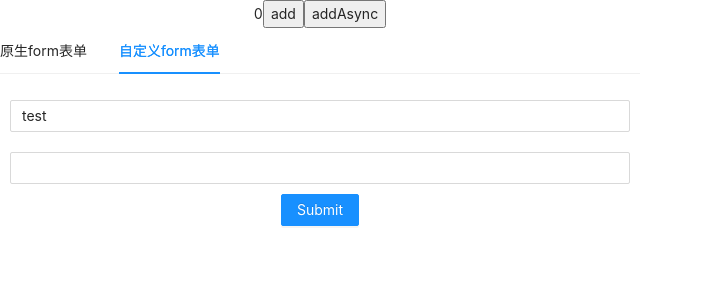
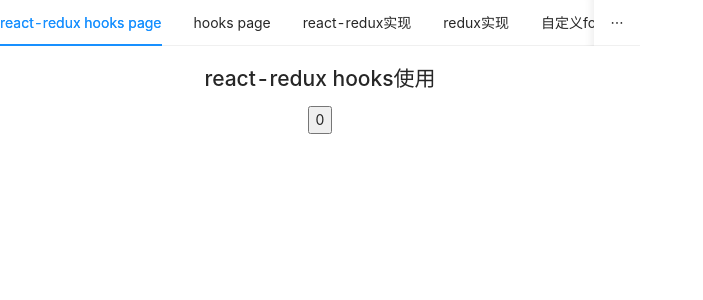
Before and after one commit to wcyswa/ReactStudy, a React (Create React App) app in the folder form-demo/: page / in a window 1280 px wide. Shown: the top 300 px of the page, without its empty margins (0-703 px from the left). Built offline with nearby package versions, Linux system fonts and the light colour scheme.

Commit message:
'react-redux代码'

```diff
--- a/form-demo/package.json
+++ b/form-demo/package.json
@@ -9,6 +9,7 @@
     "antd": "^4.17.3",
     "react": "^17.0.2",
     "react-dom": "^17.0.2",
+    "react-redux": "^7.2.6",
     "react-scripts": "5.0.0",
     "redux": "^4.1.2",
     "redux-logger": "^3.0.6",
--- a/form-demo/src/App.js
+++ b/form-demo/src/App.js
@@ -2,6 +2,10 @@ import './App.css';
 import AntdFrom from './pages/antdForm/index'
 import WcyAntdForm from "./pages/wcyAntdForm/wcyAntdForm";
 import ReduxDemo from './pages/reduxDemo/index'
+import ReactReduxDemo from "./pages/reactReduxDemo";
+import HooksPage from "./pages/hooksPage";
+import ReactReduxHooksPage from "./pages/reactReduxHooksPage";
+
 import {Tabs} from "antd";
 const { TabPane } = Tabs;
 
@@ -11,13 +15,24 @@ function App() {
     }
   return (
     <div className="App">
-        <ReduxDemo/>
-      <Tabs defaultActiveKey="2" onChange={callback}>
-          <TabPane tab="原生form表单" key="1">
-              <AntdFrom/>
+      <Tabs onChange={callback}>
+          <TabPane tab={'react-redux hooks page'} key={6}>
+              <ReactReduxHooksPage/>
+          </TabPane>
+          <TabPane tab={'hooks page'} key={5}>
+              <HooksPage/>
+          </TabPane>
+          <TabPane tab={'react-redux实现'} key={4}>
+              <ReactReduxDemo/>
+          </TabPane>
+          <TabPane tab='redux实现' key='3'>
+              <ReduxDemo/>
           </TabPane>
           <TabPane tab="自定义form表单" key="2">
               <WcyAntdForm/>
+          </TabPane>
+          <TabPane tab="原生form表单" key="1">
+              <AntdFrom/>
           </TabPane>
       </Tabs>
     </div>
--- a/form-demo/src/index.js
+++ b/form-demo/src/index.js
@@ -3,11 +3,16 @@ import ReactDOM from 'react-dom';
 import './index.css';
 import App from './App';
 import reportWebVitals from './reportWebVitals';
+// import {Provider} from "react-redux";  // react-redux
+import {Provider} from "./wcy-react-redux";
+import store from "./store/reduxDemo";
 
 
 ReactDOM.render(
   <React.StrictMode>
-    <App />
+      <Provider store={store}>
+          <App />
+      </Provider>
   </React.StrictMode>,
   document.getElementById('root')
 );
--- /dev/null
+++ b/form-demo/src/pages/hooksPage/index.js
@@ -0,0 +1,34 @@
+/**
+ * create by wangchunyan1 on 2022/1/4
+ */
+import {useEffect, useLayoutEffect, useReducer} from "react";
+import {countReducer} from "../../store/reduxDemo";
+const init = (initArg) =>{
+    return initArg - 0;
+}
+export default function HooksPage(props){
+
+    const [num, setNum] = useReducer(countReducer, '0', init)
+
+    useEffect(()=>{
+        console.log('useEffect')
+        return ()=>{
+            console.log('useEffect unmount')
+        }
+    },[num])
+
+    useLayoutEffect(()=>{
+        console.log('useLayoutEffect')
+        return ()=>{
+            console.log('useLayoutEffect unmount')
+        }
+    },[num])
+
+    return (
+        <div>
+            <h2>hooks page</h2>
+            {num}
+            <button onClick={() => setNum({type:'ADD', payload: 50})}>add</button>
+        </div>
+    )
+}
--- a/form-demo/src/pages/reactReduxDemo/index.js
+++ b/form-demo/src/pages/reactReduxDemo/index.js
@@ -1,18 +1,62 @@
 /**
  * create by wangchunyan1 on 2022/1/4
+ * 使用react-redux 用类组件
  */
 import {Component} from "react";
+// import {connect} from "react-redux";
+import {bindActionCreators} from "redux";
 
-export default class ReactReduxDemo extends Component{
+import {connect} from "../../wcy-react-redux";
 
-    add(){
+/*connect(
+    // mapStateToProps
+    // ({count})=>({count})
+    (state) => {
+        console.log(state, 'ownProps')
+        return state;
+    },
+    // mapDispatchToProps object/function
+    {
+        add: ()=>({type:'ADD'}),
+        minus: ()=>({type:'MINUS'})
+    }
+)*/
 
+// 将store的state映射到props上
+const mapStateToProps = () =>{
+    return (state)=>{
+        return {count: state.count}
     }
+}
 
+const mapDispatchToProps = () =>{
+    /*
+    * 以object返回，但是处理不dispatch add
+    * */
+    /*return {
+        add :()=>({type:'ADD'}),
+        minus: ()=>({type:'MINUS'})
+    }*/
+    return (dispatch)=>{
+        let creators = {
+            add: ()=>({type:'ADD'}),
+            minus: ()=>({type:'MINUS'})
+        }
+        creators = bindActionCreators(creators, dispatch)
+        return {dispatch, ...creators}
+    }
+}
+
+class ReactReduxDemo extends Component{
     render() {
+        console.log(this.props, 'props')
+        const {count, dispatch, add, minus} = this.props;
         return (<div>
-            <button onClick={this.add.bind(this)}>add</button>
-            <button onClick={this.addAsync.bind(this)}>addAsync</button>
+            <p>{count}</p>
+            <button onClick={()=>{dispatch({type: 'ADD'})}}>dispatch add</button>
+            <button onClick={add}>add</button>
+            <button onClick={minus}>minus</button>
         </div>)
     }
 }
+export default connect(mapStateToProps(), mapDispatchToProps())(ReactReduxDemo);
--- /dev/null
+++ b/form-demo/src/pages/reactReduxHooksPage/index.js
@@ -0,0 +1,23 @@
+/**
+ * create by wangchunyan1 on 2022/1/4
+ * 使用react-redux用hooks
+ */
+import {useDispatch, useSelector} from "../../wcy-react-redux";
+import {useCallback} from "react";
+const ReactReduxHooksPage = () =>{
+
+    const dispatch = useDispatch();
+    const add = useCallback(()=>{
+        dispatch({type:'ADD',payload: 6})
+    })
+    const count = useSelector(({count})=>count)
+
+    return (
+        <div>
+            <h2>react-redux hooks使用</h2>
+            <button onClick={add}>{count}</button>
+        </div>
+    )
+}
+
+export default ReactReduxHooksPage;
--- a/form-demo/src/pages/reduxDemo/index.js
+++ b/form-demo/src/pages/reduxDemo/index.js
@@ -35,9 +35,10 @@ export default class ReduxDemo extends React.Component{
     }
 
     render() {
+        const {count} = store.getState();
         return (
             <div>
-                {store.getState()}
+                {count}
                 <button onClick={this.add}>add</button>
                 <button onClick={this.addAsync}>addAsync</button>
             </div>
--- a/form-demo/src/store/reduxDemo.js
+++ b/form-demo/src/store/reduxDemo.js
@@ -2,25 +2,28 @@
  * create by wangchunyan1 on 2021/12/21
  */
 // redux
-import {applyMiddleware, createStore} from 'redux';
+import {applyMiddleware, createStore, combineReducers} from 'redux';
 import thunk from 'redux-thunk'
 import logger from 'redux-logger'
 
 // wcyRedux
 // import {createStore, applyMiddleware} from '../wcy-redux/index';
 
-function countReducer(state = 0, action){
+export function countReducer(state = 0, action){
+    console.log(state, action, '执行reducer')
     switch (action.type){
         case 'ADD':
-            return state + 1;
+            return state + (action.payload || 1);
         case 'MINUS':
-            return state - 1;
+            return state - (action.payload || 1);
         default:
             return state;
     }
 }
 
-const store = createStore(countReducer, applyMiddleware(thunk, logger))
+//
+const reducers = combineReducers({count: countReducer})
+const store = createStore(reducers, applyMiddleware(thunk, logger))
 export default store;
 
 /*
--- /dev/null
+++ b/form-demo/src/wcy-react-redux/index.js
@@ -0,0 +1,94 @@
+/**
+ * create by wangchunyan1 on 2022/1/4
+ */
+import {createContext, useCallback, useContext, useLayoutEffect, useReducer} from "react";
+/*
+* 1.context跨层级数据传递
+* 创建context对象
+* */
+const Context =  createContext();
+
+/*
+* 2.Provider是个组件，接收children和store
+* */
+
+export function Provider({children, store}){
+    return <Context.Provider value={store}>{children}</Context.Provider>
+}
+
+/*
+* 3.子组件消费value
+* consumer
+* contextType
+* useContext
+* */
+export const connect = (mapStateToProps, mapDispatchToProps) => (WrappedComponent) => (props) => {
+    const store = useContext(Context);
+    const stateProps = mapStateToProps(store.getState())
+    // console.log(stateProps, 'stateProps')
+    let dispatchProps = {dispatch: store.dispatch}
+    if(typeof mapDispatchToProps === 'object'){
+        dispatchProps = bindActionCreators(mapDispatchToProps, store.dispatch)
+    }else if(typeof mapDispatchToProps === 'function'){
+        dispatchProps = mapDispatchToProps(store.dispatch)
+    }
+
+    const forceUpdate = useForceUpdate();
+    /*
+    * 当state变化的时候，更新组件
+    * */
+    useLayoutEffect(()=>{
+        const unsubscribe = store.subscribe(()=>{
+            // forceUpdate
+            forceUpdate();
+        })
+        return ()=>{
+            unsubscribe();
+        }
+    }, [store])
+    return <WrappedComponent {...props} {...stateProps} {...dispatchProps}/>
+};
+
+function useForceUpdate(){
+    const [,setState] = useReducer(x=>x+1,0)
+    const update = useCallback(()=>{
+        setState();
+    }, [])
+    return update;
+}
+
+function bindActionCreator(creator, dispatch) {
+    return (...arg) => dispatch(creator(...arg));
+}
+
+export function bindActionCreators(creators, dispatch) {
+    let obj = {};
+
+    // todo
+    for (let key in creators) {
+        obj[key] = bindActionCreator(creators[key], dispatch);
+    }
+
+    return obj;
+}
+
+export function useDispatch(){
+    const store = useContext(Context);
+    return store.dispatch;
+}
+
+export function useSelector(selector){
+    const store = useContext(Context);
+    const selectedState = selector(store.getState());
+    const forceUpdate = useForceUpdate();
+
+    useLayoutEffect(()=>{
+        const unsubscribe = store.subscribe(()=>{
+            forceUpdate();
+        })
+        return ()=>{
+            unsubscribe();
+        }
+    },[store])
+    return selectedState;
+}
```
Also changed, not shown: 1 other file (tests, documents, lock files or other folders).
